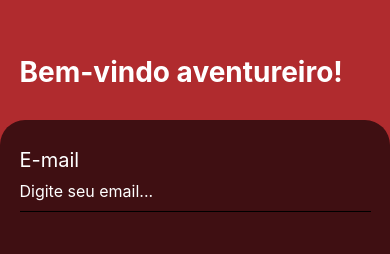
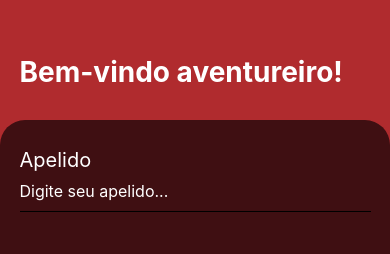
Before and after one commit to netsoncavina/ArenaRPG-app, a React Native app: screen /SignIn in a window 390 px wide. Shown: the top 254 px of the page. Built offline with nearby package versions, Linux system fonts and the light colour scheme.

Commit message:
Mudança de entrada de name para nickName

```diff
--- a/src/pages/Login/index.js
+++ b/src/pages/Login/index.js
@@ -12,7 +12,7 @@ import { useNavigation } from "@react-navigation/native";
 export default function SignIn() {
   const navigation = useNavigation();
   const [userData, setUserData] = useState({
-    name: "",
+    nickName: "",
     password: "",
   });
 
@@ -21,7 +21,7 @@ export default function SignIn() {
     console.log(userData);
     try {
       const response = await fetch(
-        `http://192.168.15.18:5000/users/user/${userData.name}`,
+        `http://192.168.15.18:5000/users/user/${userData.nickName}`,
         {
           method: "GET",
         }
@@ -48,11 +48,13 @@ export default function SignIn() {
         <Text style={styles.message}>Bem-vindo aventureiro!</Text>
       </Animatable.View>
       <Animatable.View animation="fadeInUp" style={styles.containerForm}>
-        <Text style={styles.label}>E-mail</Text>
+        <Text style={styles.label}>Apelido</Text>
         <TextInput
           style={styles.input}
-          placeholder="Digite seu email..."
-          onChangeText={(value) => setUserData({ ...userData, name: value })}
+          placeholder="Digite seu apelido..."
+          onChangeText={(value) =>
+            setUserData({ ...userData, nickName: value })
+          }
         />
 
         <Text style={styles.label}>Senha</Text>
```
